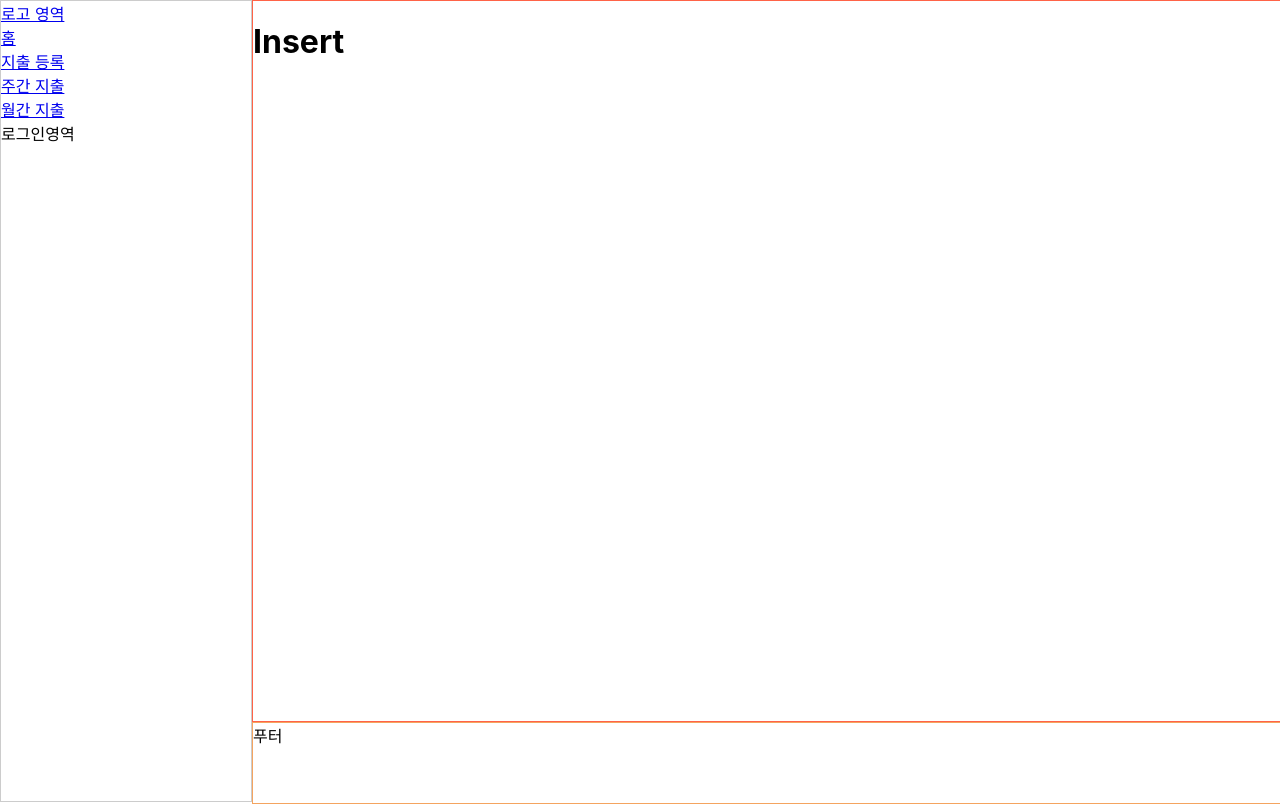
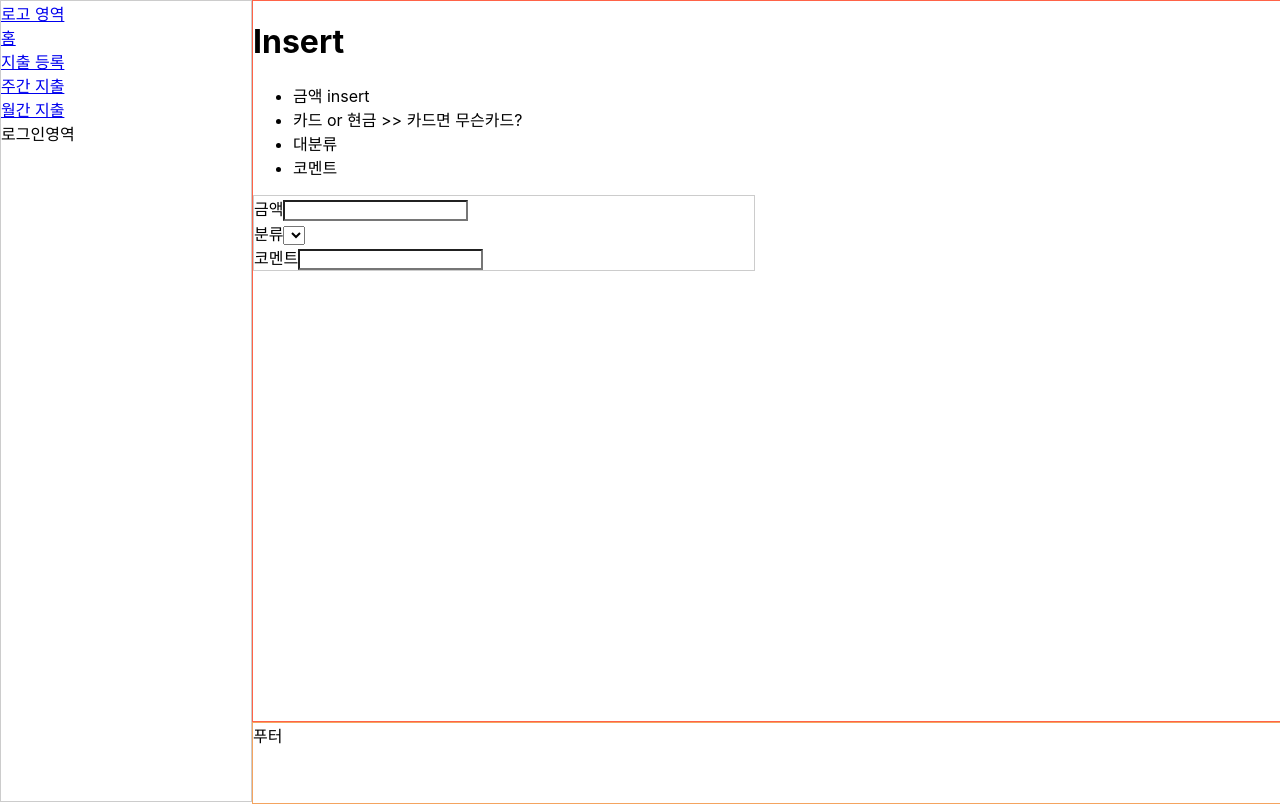
Before and after one commit to lss7612/household, a React (Create React App) app in the folder front/: page /insert in a window 1280 px wide. Built offline with nearby package versions, Linux system fonts and the light colour scheme.

Commit message:
220303 - card css ing

```diff
--- /dev/null
+++ b/front/src/module/InsertCard.js
@@ -0,0 +1,37 @@
+import { useState } from "react";
+import "./css/InsertCard.css";
+function InsertCard() {
+  //TOTO  카테고르 기져오기 필요함
+  const [category, setCategory] = useState(new Array());
+  const [isCard, setIsCard] = useState();
+
+  return (
+    <div className="card">
+      <div className="input_area">
+        <label htmlFor="spend">금액</label>
+        <input type="number" id="spend" />
+      </div>
+      {isCard ? <CardInput /> : null}
+      <div className="input_area">
+        <label htmlFor="category">분류</label>
+        <select></select>
+        <datalist></datalist>
+      </div>
+      <div className="input_area">
+        <label htmlFor="comment">코멘트</label>
+        <input />
+      </div>
+    </div>
+  );
+}
+
+function CardInput() {
+  return (
+    <div className="input_area">
+      <label htmlFor="spend">카드</label>
+      <select></select>
+    </div>
+  );
+}
+
+export default InsertCard;
--- /dev/null
+++ b/front/src/module/css/InsertCard.css
@@ -0,0 +1,11 @@
+.card {
+  min-width: 300px;
+  max-width: 500px;
+  border: 1px solid #ccc;
+  display: flex;
+  flex-direction: column;
+}
+
+.card input {
+  -webkit-appearance: none;
+}
--- a/front/src/routes/Insert.js
+++ b/front/src/routes/Insert.js
@@ -1,7 +1,16 @@
+import InsertCard from "../module/InsertCard";
+
 function Insert() {
   return (
     <div className="article">
       <h1>Insert</h1>
+      <ul>
+        <li>금액 insert</li>
+        <li>카드 or 현금 >> 카드면 무슨카드?</li>
+        <li>대분류</li>
+        <li>코멘트</li>
+      </ul>
+      <InsertCard />
     </div>
   );
 }
```
